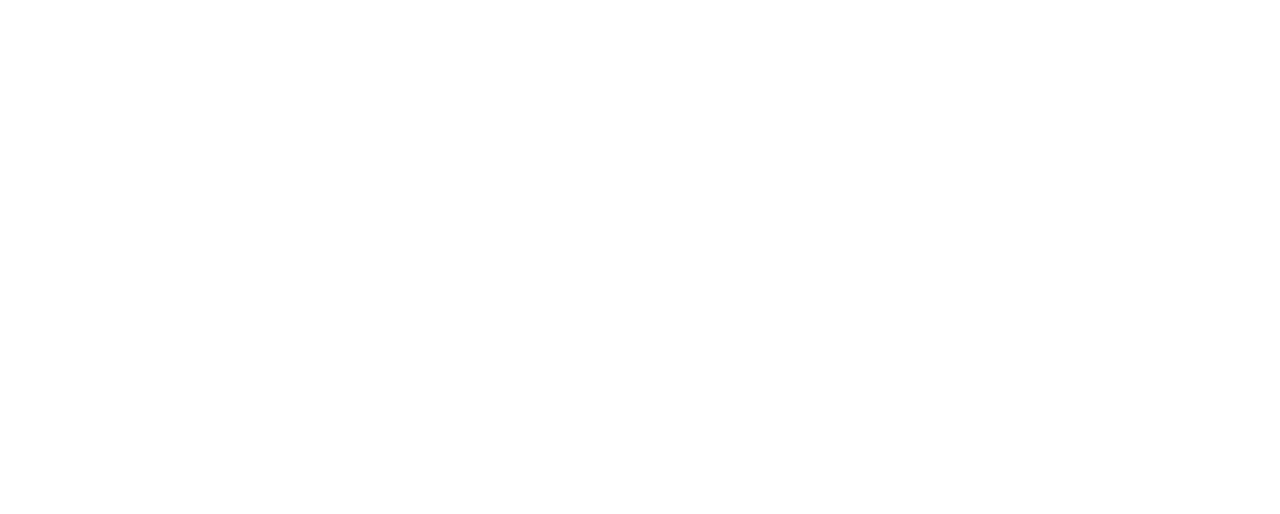
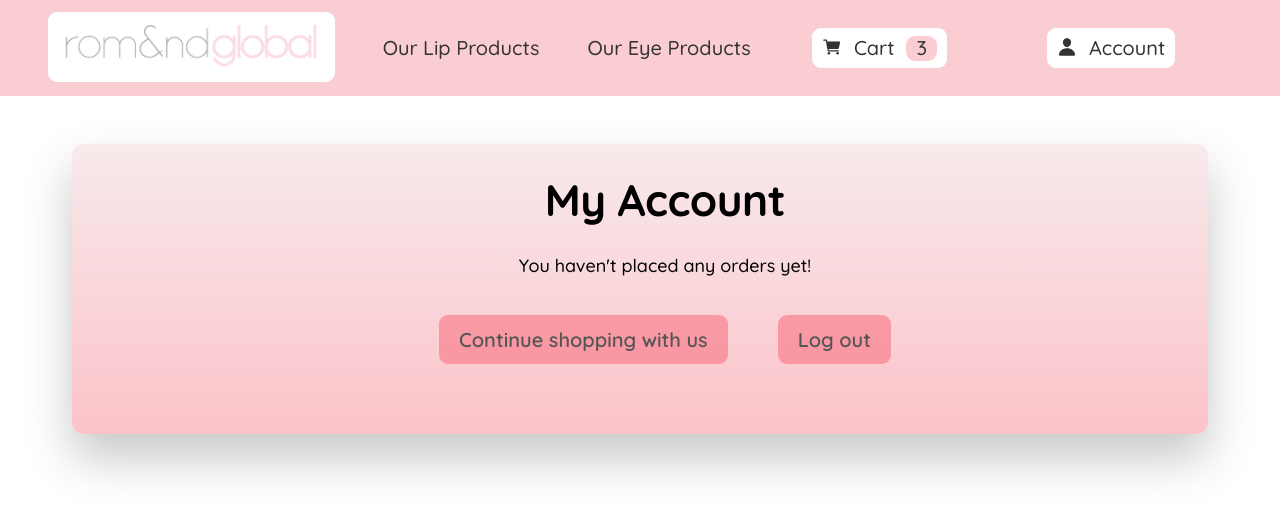
Before and after one commit to HelenQuang/Romand-Makeup-Ecommerce-App, a React (Create React App) app: page /account in a window 1280 px wide. Before the commit this address had no page. Shown: the top 514 px of the page. Built offline with nearby package versions, Linux system fonts and the light colour scheme.

Commit message:
Forgot password page

```diff
--- a/src/App.js
+++ b/src/App.js
@@ -3,15 +3,19 @@
 import "./UI/loginPage.css";
 import "./UI/cartPage.css";
 import "./UI/chekoutPage.css";
+import "react-toastify/dist/ReactToastify.css";
+
 import HomePage from "./pages/HomePage";
 import LogInPage from "./pages/LogInPage";
 import SignUpPage from "./pages/SignUpPage";
+import AccountPage from "./pages/AccountPage";
 import CartPage from "./pages/CartPage";
 import CheckoutPage from "./pages/CheckoutPage";
 import ForgotPassword from "./pages/ForgotPassword";
 import PaymentPage from "./pages/PaymentPage";
 
 import { BrowserRouter as Router, Routes, Route } from "react-router-dom";
+import { ToastContainer } from "react-toastify";
 
 function App() {
   return (
@@ -22,11 +26,16 @@
           <Route path="/cart" element={<CartPage />} />
           <Route path="/login" element={<LogInPage />} />
           <Route path="/signup" element={<SignUpPage />} />
+          <Route path="/account" element={<AccountPage />} />
           <Route path="/checkout" element={<CheckoutPage />} />
           <Route path="/forgotpassword" element={<ForgotPassword />} />
           <Route path="/payment" element={<PaymentPage />} />
         </Routes>
       </Router>
+      <ToastContainer
+        position="top-center"
+        style={{ width: "50rem", fontSize: "1.8rem" }}
+      />
     </>
   );
 }
--- a/src/UI/general.css
+++ b/src/UI/general.css
@@ -77,6 +77,15 @@
   font-weight: 400;
   color: #555;
   overflow-x: hidden;
+}
+
+:root {
+  --toastify-toast-width: 320px;
+  --toastify-toast-background: rgb(235, 44, 44);
+  --toastify-toast-min-height: 64px;
+  --toastify-toast-max-height: 800px;
+  --toastify-font-family: sans-serif;
+  --toastify-z-index: 9999;
 }
 
 /**************************/
--- a/src/UI/homePage.css
+++ b/src/UI/homePage.css
@@ -59,10 +59,11 @@
   padding: 1rem 1rem;
   display: flex;
   justify-content: space-around;
+  gap: 1.2rem;
   align-items: center;
   border-radius: 9px;
   font: inherit;
-  width: 15rem;
+  width: fit-content;
   height: 4rem;
   margin: 0 5rem;
 }
--- a/src/components/AccountBtn.js
+++ b/src/components/AccountBtn.js
@@ -9,19 +9,31 @@
 
   useEffect(() => {
     setUser(auth.currentUser);
-  }, []);
+  }, [auth.currentUser]);
 
   return (
-    <button
-      className="button"
-      onClick={() => {
-        navigate("/login");
-      }}
-    >
+    <button className="button">
       <span className="cart-icon">
         <ion-icon name="person"></ion-icon>
       </span>
-      {user ? <span>{user.displayName}</span> : <span>Account</span>}
+      {user && (
+        <span
+          onClick={() => {
+            navigate("/account");
+          }}
+        >
+          {user.displayName}
+        </span>
+      )}
+      {!user && (
+        <span
+          onClick={() => {
+            navigate("/login");
+          }}
+        >
+          Account
+        </span>
+      )}
     </button>
   );
 };
--- a/src/components/Login.js
+++ b/src/components/Login.js
@@ -1,6 +1,7 @@
 import { Link, useNavigate } from "react-router-dom";
 import { useState } from "react";
 import { getAuth, signInWithEmailAndPassword } from "firebase/auth";
+import { toast } from "react-toastify";
 
 const Login = () => {
   const navigate = useNavigate();
@@ -29,10 +30,10 @@
       );
 
       if (userCredential.user) {
-        navigate("/");
+        navigate("/account");
       }
     } catch (error) {
-      console.log(error);
+      toast.error("Email or password is incorrect. Please try again!");
     }
   };
 
--- a/src/components/Signup.js
+++ b/src/components/Signup.js
@@ -7,6 +7,7 @@
 } from "firebase/auth";
 import { db } from "../firbase.config";
 import { setDoc, doc, serverTimestamp } from "firebase/firestore";
+import { toast } from "react-toastify";
 
 const Signup = () => {
   const navigate = useNavigate();
@@ -47,7 +48,7 @@
 
       navigate("/");
     } catch (error) {
-      console.log(error);
+      toast.error("Something went wrong. Please try again!");
     }
   };
 
--- /dev/null
+++ b/src/pages/AccountPage.js
@@ -0,0 +1,43 @@
+import { useNavigate } from "react-router-dom";
+import NavBar from "../components/NavBar";
+import { getAuth } from "firebase/auth";
+
+const AccountPage = () => {
+  const navigate = useNavigate();
+  const auth = getAuth();
+
+  return (
+    <div>
+      <NavBar />
+      <section className="section-cart">
+        <div className="container">
+          <div className="cart">
+            <div className="cart-text-box">
+              <h2 className="heading-secondary">My Account</h2>
+              <p className="cart-text">You haven't placed any orders yet!</p>
+              <button
+                className="btn btn--form"
+                onClick={() => {
+                  navigate("/");
+                }}
+              >
+                Continue shopping with us
+              </button>
+              <button
+                className="btn btn--form"
+                onClick={() => {
+                  auth.signOut();
+                  navigate("/");
+                }}
+              >
+                Log out
+              </button>
+            </div>
+          </div>
+        </div>
+      </section>
+    </div>
+  );
+};
+
+export default AccountPage;
--- a/src/pages/ForgotPassword.js
+++ b/src/pages/ForgotPassword.js
@@ -1,7 +1,54 @@
-import React from "react";
+import { useState } from "react";
+import { useNavigate } from "react-router-dom";
+import { getAuth, sendPasswordResetEmail } from "firebase/auth";
+import { toast } from "react-toastify";
+import NavBar from "../components/NavBar";
 
 const ForgotPassword = () => {
-  return <div>ForgotPassword</div>;
+  const [email, setEmail] = useState("");
+  const auth = getAuth();
+  const navigate = useNavigate();
+
+  const submitHandler = async (e) => {
+    e.preventDefault();
+    try {
+      await sendPasswordResetEmail(auth, email);
+      navigate("/login");
+      toast.success("Email to reset password was sent");
+    } catch (error) {
+      toast.error("Could not send reset email");
+    }
+  };
+
+  return (
+    <div>
+      <NavBar />
+      <section className="section-login">
+        <div className="container">
+          <div className="login">
+            <div className="login-text-box">
+              <h2 className="heading-secondary">Change Password</h2>
+
+              <form className="login-form" onSubmit={submitHandler}>
+                <div>
+                  <input
+                    id="email"
+                    type="email"
+                    placeholder="Your email"
+                    onChange={(e) => setEmail(e.target.value)}
+                  />
+                </div>
+
+                <button className="btn btn--form">
+                  Send Password Reset Email
+                </button>
+              </form>
+            </div>
+          </div>
+        </div>
+      </section>
+    </div>
+  );
 };
 
 export default ForgotPassword;
```
Also changed, not shown: 1 other file (tests, documents, lock files or other folders).
